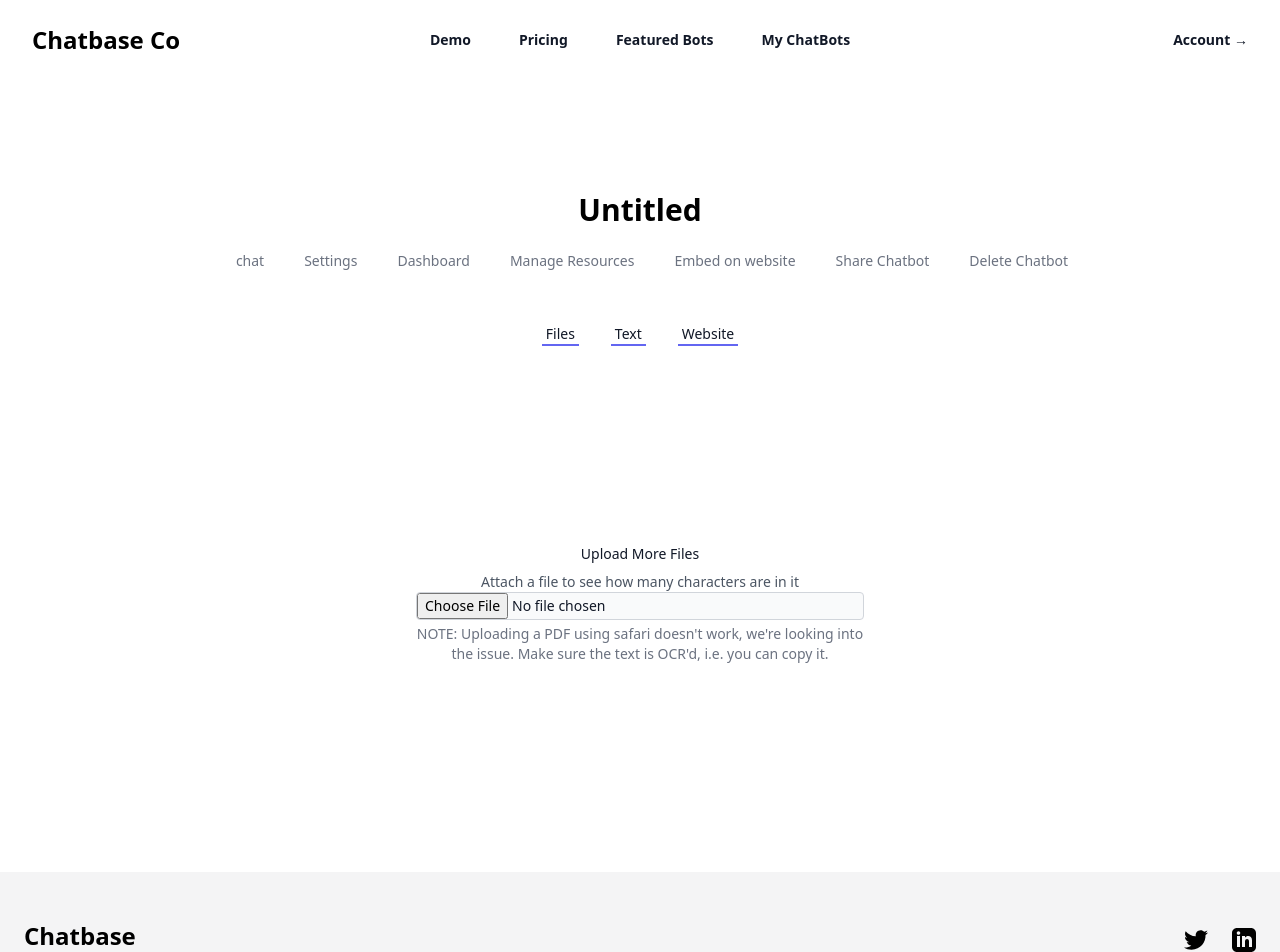
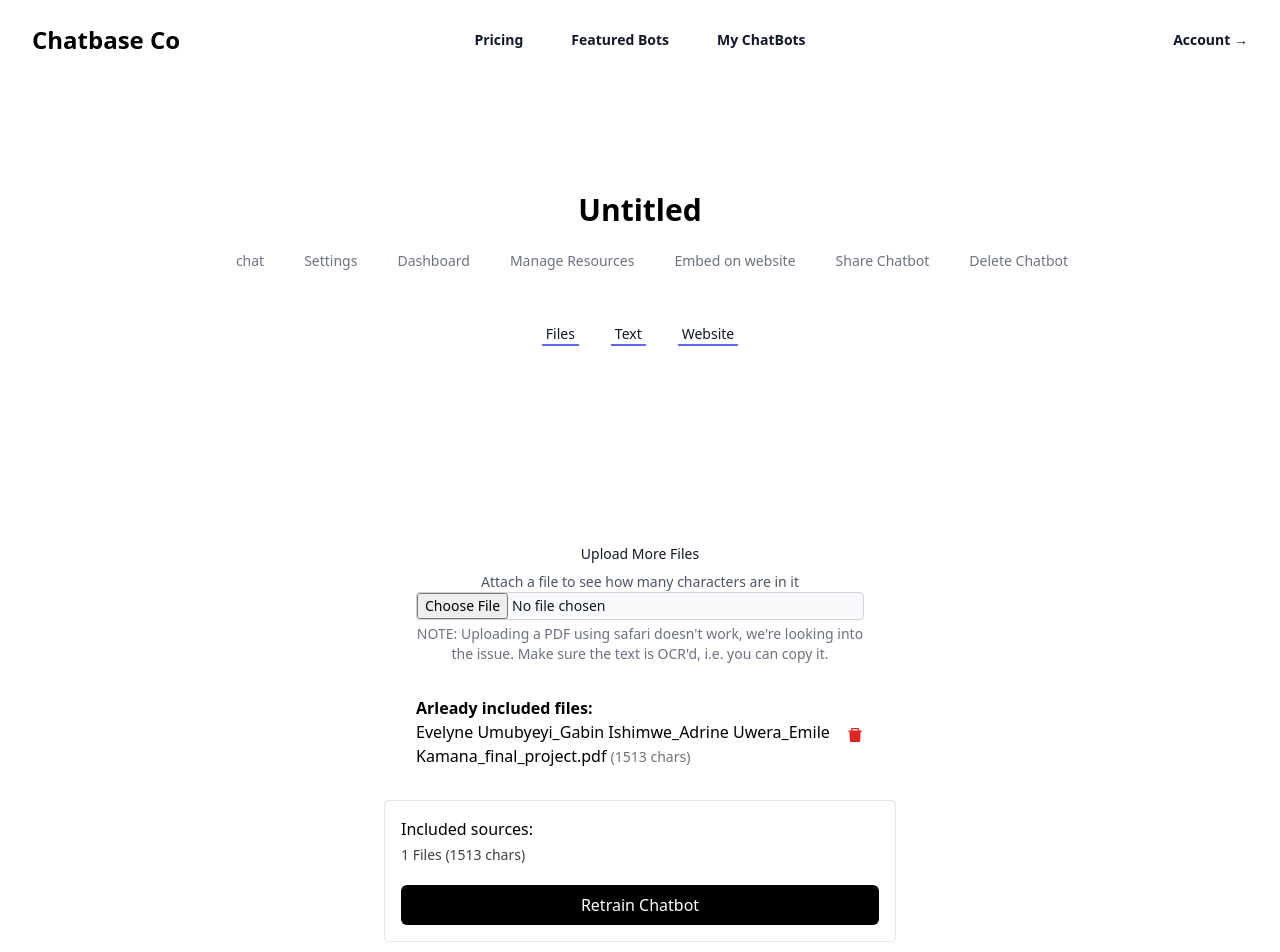
Before and after one commit to Gabin-ishimwe/chatbase-co, a Next.js app: page /chatbot/manage-source/manage-source in a window 1280 px wide. Shown: the top 952 px of the page. Built offline with nearby package versions, Linux system fonts and the light colour scheme; sample sign-in values are in the browser's storage.

Commit message:
ft: protect routes

```diff
--- a/src/components/ChatBotLayout.tsx
+++ b/src/components/ChatBotLayout.tsx
@@ -11,6 +11,29 @@ const ChatBotLayout = ({
   result: any;
 }) => {
   const router = useRouter();
+  const id = router.query.id;
+  const [token, setToken] = React.useState("");
+  const [data, setData] = React.useState<any>();
+  // const fetchBotQuery = useQuery({
+  //   queryKey: ["oneUserBots", token],
+  //   queryFn: () => fetchOneUserBot({ token: token, id: id as string }),
+  //   onSuccess: (res) => {
+  //     console.log("data fetched ", res);
+  //     if (res.message == "User bot") {
+  //       setData({
+  //         data: res,
+  //         error: null,
+  //       });
+  //       console.log("new data", data);
+  //     } else {
+  //       setData({
+  //         data: null,
+  //         error: res,
+  //       });
+  //     }
+  //   },
+  // });
+
   const botId = router.query.id;
   const navItems = [
     {
@@ -30,6 +53,10 @@ const ChatBotLayout = ({
       path: `/chatbot/${botId}/manage-source`,
     },
   ];
+  React.useEffect(() => {
+    if (!localStorage.getItem("AUTH_TOKEN")) router.push("/signin");
+    setToken(localStorage.getItem("AUTH_TOKEN") as string);
+  }, []);
   return (
     <ChatContext.Provider value={result}>
       <div className="max-w-4xl w-full m-auto">
@@ -82,6 +109,7 @@ export const getServerSideProps = async (context: any) => {
     }
   );
   const data = await res.json();
+  console.log("server----", data);
   if (data.message === "User bot")
     return {
       props: {
--- a/src/components/UI/NavBar.tsx
+++ b/src/components/UI/NavBar.tsx
@@ -9,19 +9,20 @@ const inter = Inter({ subsets: ["latin"] });
 
 const NavBar = () => {
   const [mobileMenuOpen, setMobileMenuOpen] = useState(false);
-  const [token, setToken] = useState("");
+  const [token, setToken] = useState(false);
 
   const navigation = [
-    { name: "Demo", href: "#" },
-    { name: "Pricing", href: "/pricing" },
-    { name: "Featured Bots", href: "/featured-bots" },
+    // { name: "Demo", href: "#" },
+    { name: "Pricing", href: "/pricing", isLogged: false },
+    { name: "Featured Bots", href: "/featured-bots", isLogged: false },
     {
       name: "My ChatBots",
       href: "/my-chatbots",
+      isLogged: true,
     },
   ];
   useEffect(() => {
-    setToken(localStorage.getItem("AUTH_TOKEN") as string);
+    setToken(!!localStorage.getItem("AUTH_TOKEN"));
   }, [token]);
 
   return (
@@ -51,14 +52,18 @@ const NavBar = () => {
           </button>
         </div>
         <div className="hidden lg:flex lg:gap-x-12">
-          {navigation.map((item) => (
+          {navigation.map((item) => {
+            if (!token && item.isLogged) return;
+            // if (token && !item.isLogged) return;
+            return (
               <Link
                 key={item.name}
                 href={item.href}
                 className="text-sm font-semibold leading-6 text-gray-900">
                 {item.name}
               </Link>
-          ))}
+            );
+          })}
         </div>
         <div className="hidden lg:flex lg:flex-1 lg:justify-end">
           <Link
@@ -78,11 +83,11 @@ const NavBar = () => {
           <div className="flex items-center justify-between">
             <a href="#" className="-m-1.5 p-1.5">
               <span className="sr-only">Your Company</span>
-              <img
+              {/* <img
                 className="h-8 w-auto"
                 src="https://tailwindui.com/img/logos/mark.svg?color=indigo&shade=600"
                 alt=""
-              />
+              /> */}
             </a>
             <button
               type="button"
--- a/src/components/UI/heroSection.tsx
+++ b/src/components/UI/heroSection.tsx
@@ -1,10 +1,7 @@
-import Image from "next/image";
-import ProductHunt from "../../../public/images/producthunt-bot.png";
-
 const HeroSection = () => {
   return (
     <div className="relative isolate px-6 pt-14 lg:px-8">
-      <div
+      {/* <div
         className="absolute inset-x-0 -top-40 -z-10 transform-gpu overflow-hidden blur-3xl sm:-top-80"
         aria-hidden="true">
         <div
@@ -14,9 +11,9 @@ const HeroSection = () => {
               "polygon(74.1% 44.1%, 100% 61.6%, 97.5% 26.9%, 85.5% 0.1%, 80.7% 2%, 72.5% 32.5%, 60.2% 62.4%, 52.4% 68.1%, 47.5% 58.3%, 45.2% 34.5%, 27.5% 76.7%, 0.1% 64.9%, 17.9% 100%, 27.6% 76.8%, 76.1% 97.7%, 74.1% 44.1%)",
           }}
         />
-      </div>
+      </div> */}
       <div className="relative px-6 lg:px-8 py-16 sm:py-8">
-        <div className="flex items-center justify-between space-x-8">
+        <div className="flex items-center justify-center">
           <div className="text-center w-[38rem]">
             <h1 className="text-4xl font-bold tracking-tight text-gray-900 sm:text-6xl">
               Custom ChatGPT for{" "}
@@ -40,12 +37,12 @@ const HeroSection = () => {
               </a> */}
             </div>
           </div>
-          <div className="hidden md:block">
+          {/* <div className="hidden md:block">
             <Image src={ProductHunt} alt="product hunt" width={270} />
-          </div>
+          </div> */}
         </div>
       </div>
-      <div
+      {/* <div
         className="absolute inset-x-0 top-[calc(100%-13rem)] -z-10 transform-gpu overflow-hidden blur-3xl sm:top-[calc(100%-30rem)]"
         aria-hidden="true">
         <div
@@ -55,7 +52,7 @@ const HeroSection = () => {
               "polygon(74.1% 44.1%, 100% 61.6%, 97.5% 26.9%, 85.5% 0.1%, 80.7% 2%, 72.5% 32.5%, 60.2% 62.4%, 52.4% 68.1%, 47.5% 58.3%, 45.2% 34.5%, 27.5% 76.7%, 0.1% 64.9%, 17.9% 100%, 27.6% 76.8%, 76.1% 97.7%, 74.1% 44.1%)",
           }}
         />
-      </div>
+      </div> */}
     </div>
   );
 };
--- a/src/pages/chatbot/[id]/manage-source.tsx
+++ b/src/pages/chatbot/[id]/manage-source.tsx
@@ -1,4 +1,5 @@
 import ChatBotLayout from "@/components/ChatBotLayout";
+import { AiFillDelete } from "react-icons/ai";
 
 const ManagedSource = () => {
   return (
@@ -43,6 +44,30 @@ const ManagedSource = () => {
                   OCR&apos;d, i.e. you can copy it.
                 </p>
               </div>
+              <div className="pt-8">
+                <p className="font-semibold">Arleady included files:</p>
+                <div className="flex justify-between space-x-3">
+                  <p>
+                    Evelyne Umubyeyi_Gabin Ishimwe_Adrine Uwera_Emile
+                    Kamana_final_project.pdf{" "}
+                    <span className="text-zinc-500 text-sm">(1513 chars)</span>
+                  </p>
+                  <AiFillDelete className="text-red-600 text-3xl hover:cursor-pointer" />
+                </div>
+              </div>
+            </div>
+            <div className=" mt-8 max-w-lg m-auto p-4 rounded border">
+              <div className=" ">Included sources:</div>
+              <p className="py-1 text-sm text-zinc-700">
+                1 Files (1513 chars){" "}
+              </p>
+              <button
+                data-variant="flat"
+                className="rounded-md py-2 font-medium text-white text-center bg-black px-4 mt-4 w-full"
+                type="button">
+                {" "}
+                Retrain Chatbot
+              </button>
             </div>
           </div>
         </ChatBotLayout>
--- a/src/pages/featured-bots.tsx
+++ b/src/pages/featured-bots.tsx
@@ -6,8 +6,8 @@ import user2 from "../../public/images/user-photo2.png";
 
 const FeaturedBots = () => {
   return (
-    <div className="pt-14 pb-72">
-      <div className="max-w-3xl w-full m-auto flex justify-between items-center">
+    <div className="pt-14">
+      <div className="max-w-3xl w-full m-auto flex justify-center items-center">
         <h1 className=" text-2xl md:text-3xl font-extrabold text-black">
           Featured Chatbots
         </h1>
--- a/src/pages/index.tsx
+++ b/src/pages/index.tsx
@@ -1,16 +1,14 @@
 // import { HiBars3,  } from 'react-icons/hi'
 import FaQs from "@/components/UI/FaQs";
-import LiveDemo from "@/components/UI/LiveDemo";
 import Testimonials from "@/components/UI/Testimonials";
 import HeroSection from "@/components/UI/heroSection";
-import VideoDemo from "@/components/UI/videoDemo";
+import FeaturedBots from "./featured-bots";
 
 export default function Home() {
   return (
     <>
       <HeroSection />
-      <VideoDemo />
-      <LiveDemo />
+      <FeaturedBots />
       <FaQs />
       <Testimonials />
     </>
```
Also changed, not shown: src/api/chatBots.ts (+24 -0 lines), src/api/updateChatBot.ts (added, +24 -0 lines), src/pages/chatbot/[id]/settings.tsx (+46 -18 lines). Lines whose indentation alone changed are shown as unchanged.
